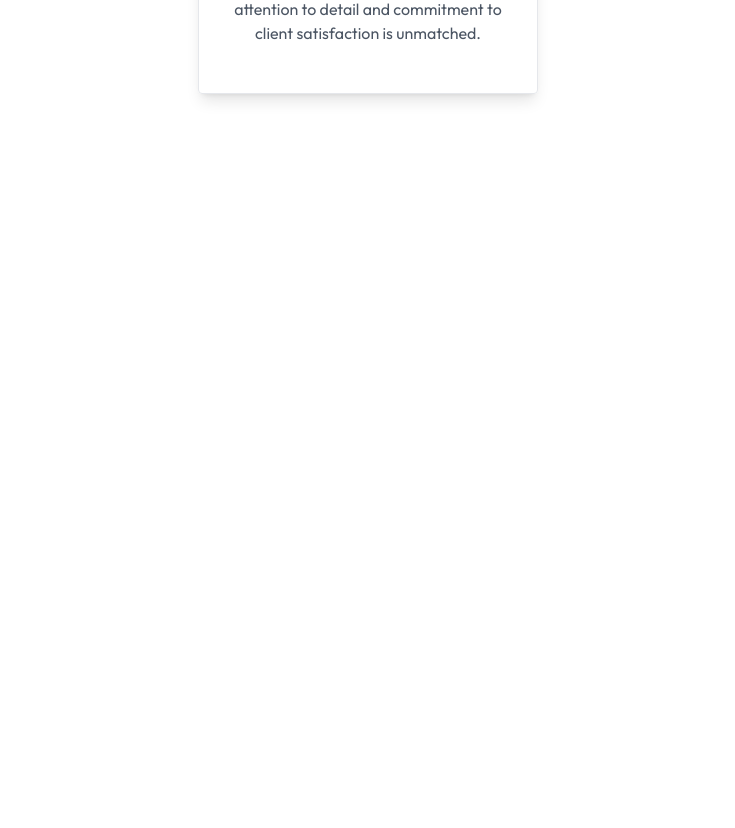
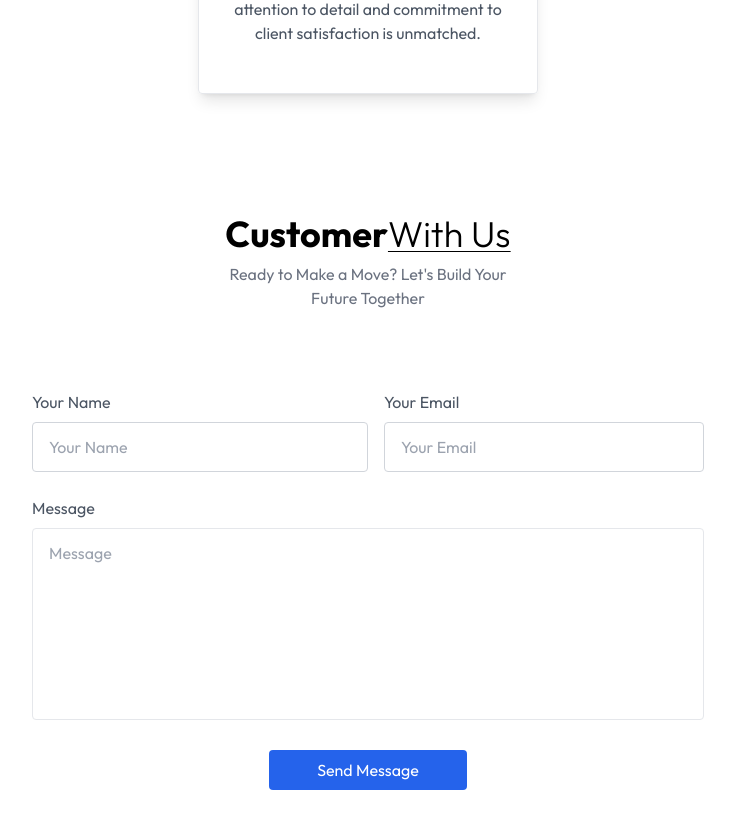
Before and after one commit to e-mejia/real-estate-site, a React (Vite) app: page / in a window 1280 px wide. Shown: the part 3380-4208 px from the top of the page, without its empty margins (272-1007 px from the left). Before the commit the page ends 3514 px from the top, so only its background shows below. Built offline with nearby package versions, Linux system fonts and the light colour scheme.

Commit message:
create contact form

```diff
--- a/index.html
+++ b/index.html
@@ -1,5 +1,5 @@
 <!DOCTYPE html>
-<html lang="en">
+<html lang="en" class="scroll-smooth">
   <head>
     <meta charset="UTF-8" />
     <link rel="icon" type="image/svg+xml" href="/favicon.svg" />
--- a/src/App.jsx
+++ b/src/App.jsx
@@ -4,6 +4,7 @@
 import About from "./components/About";
 import Projects from "./components/Projects";
 import Testimonials from "./components/Testimonials";
+import Contact from "./components/Contact";
 
 const App = () => {
   return (
@@ -12,6 +13,7 @@
       <About />
       <Projects />
       <Testimonials />
+      <Contact />
     </div>
   );
 };
--- /dev/null
+++ b/src/components/Contact.jsx
@@ -0,0 +1,94 @@
+import React from "react";
+
+const Contact = () => {
+  const [result, setResult] = React.useState("");
+
+  const onSubmit = async (event) => {
+    event.preventDefault();
+    setResult("Sending....");
+    const formData = new FormData(event.target);
+
+    formData.append("access_key", "YOUR_ACCESS_KEY_HERE");
+
+    const response = await fetch("https://api.web3forms.com/submit", {
+      method: "POST",
+      body: formData,
+    });
+
+    const data = await response.json();
+
+    if (data.success) {
+      setResult("Form Submitted Successfully");
+      event.target.reset();
+    } else {
+      console.log("Error", data);
+      setResult(data.message);
+    }
+  };
+
+  return (
+    <div
+      className="text-center p-6 py-20 lg:px-32
+    w-full overflow-hidden"
+      id="Contact"
+    >
+      <h1 className="text-2xl sm:text-4xl font-bold mb-2 text-center">
+        Customer
+        <span
+          className="underline underline-offset-4 decoration-1
+         under font-light"
+        >
+          With Us
+        </span>
+      </h1>
+      <p className="text-center text-gray-500 mb-12 max-w-80 mx-auto">
+        Ready to Make a Move? Let's Build Your Future Together
+      </p>
+
+      <form
+        onSubmit={onSubmit}
+        className="max-w-2xl mx-auto text-gray-600 pt-8"
+      >
+        <div className="flex flex-wrap">
+          <div className="w-full md:w-1/2 text-left">
+            Your Name
+            <input
+              type="text"
+              placeholder="Your Name"
+              className="w-full border border-gray-300 rounded py-3 px-4
+             mt-2"
+              name="Name"
+              required
+            />
+          </div>
+          <div className="w-full md:w-1/2 text-left md:pl-4">
+            Your Email
+            <input
+              type="email"
+              placeholder="Your Email"
+              className="w-full border border-gray-300 rounded py-3 px-4
+             mt-2"
+              name="Email"
+              required
+            />
+          </div>
+        </div>
+
+        <div className="my-6 text-left">
+          Message
+          <textarea
+            className="w-full border border-300 rounded py-3
+            px-4 mt-2 h-48 resize-none"
+            placeholder="Message"
+            required
+          ></textarea>
+        </div>
+        <button className="bg-blue-600 text-white py-2 px-12 mb-10 rounded">
+          Send Message
+        </button>
+      </form>
+    </div>
+  );
+};
+
+export default Contact;
```
